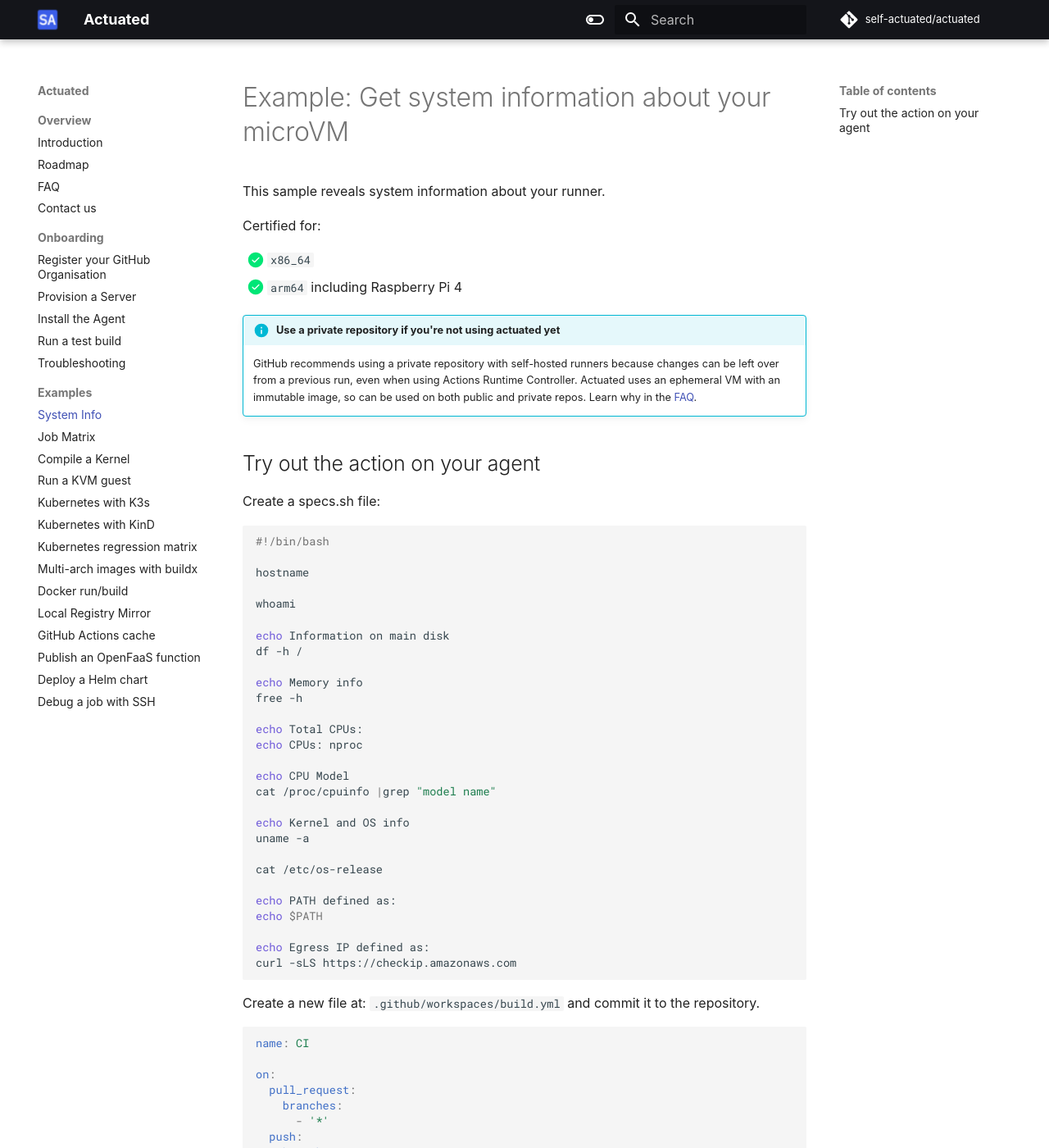
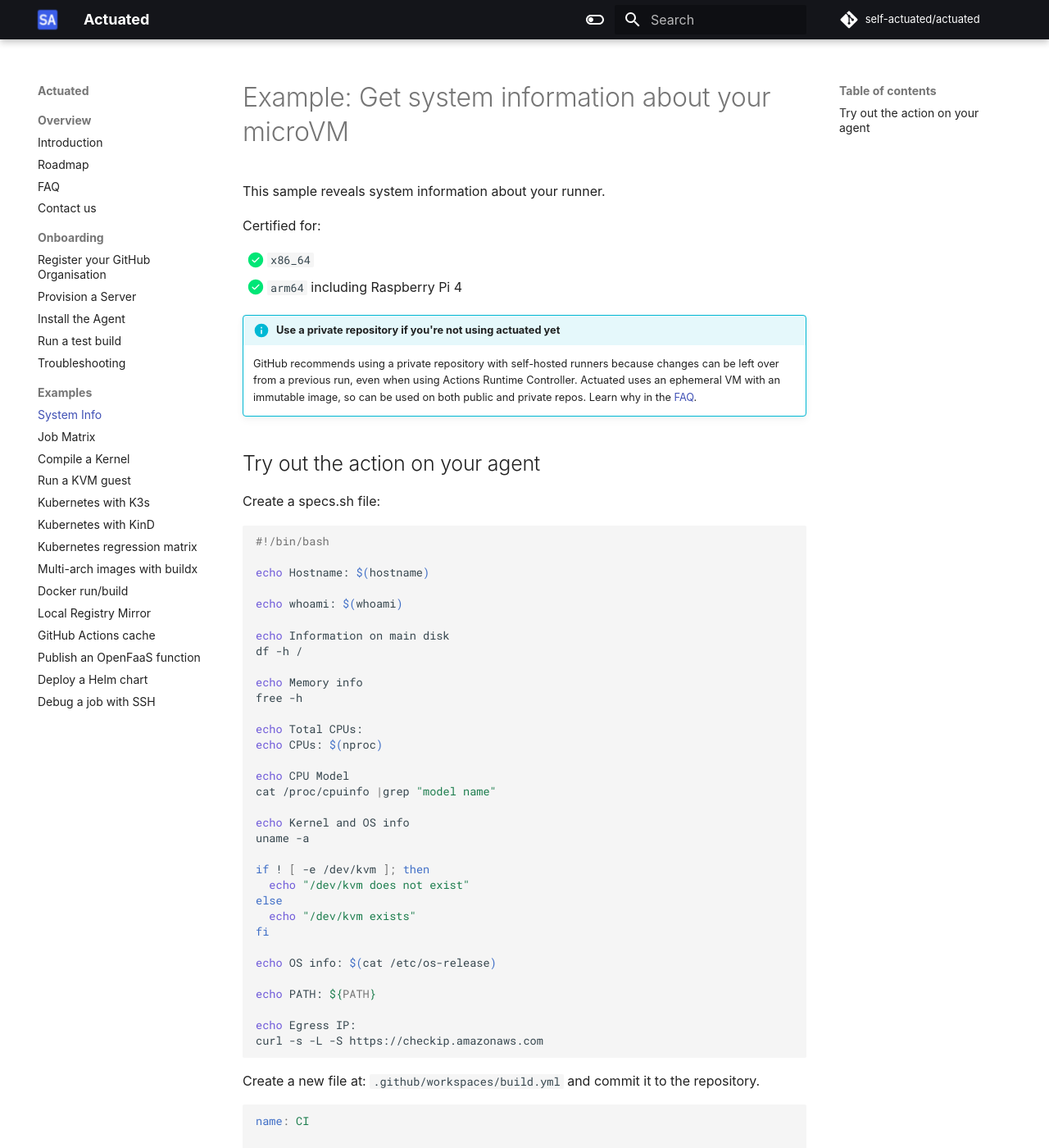
Before and after one commit to welteki/docs.actuated.dev, an MkDocs documentation site: the page built from docs/examples/system-info.md, in a window 1280 px wide and 1400 px high. Shown: the whole window at 82% size. Built offline with MkDocs 1.6.1 and Material for MkDocs 9.7.7, drawn with Linux system fonts in a browser that asks for light colours; some web fonts are replaced.

Commit message:
Add extra commands to system-info job
Signed-off-by: Alex Ellis (OpenFaaS Ltd) <alexellis2@gmail.com>

````diff
--- a/docs/examples/system-info.md
+++ b/docs/examples/system-info.md
@@ -17,9 +17,9 @@
 ```bash
 #!/bin/bash
 
-hostname
+echo Hostname: $(hostname)
 
-whoami
+echo whoami: $(whoami)
 
 echo Information on main disk
 df -h /
@@ -28,7 +28,7 @@
 free -h
 
 echo Total CPUs:
-echo CPUs: nproc
+echo CPUs: $(nproc)
 
 echo CPU Model
 cat /proc/cpuinfo |grep "model name"
@@ -36,13 +36,18 @@
 echo Kernel and OS info
 uname -a
 
-cat /etc/os-release
+if ! [ -e /dev/kvm ]; then
+  echo "/dev/kvm does not exist"
+else
+  echo "/dev/kvm exists"
+fi
 
-echo PATH defined as:
-echo $PATH
+echo OS info: $(cat /etc/os-release)
 
-echo Egress IP defined as:
-curl -sLS https://checkip.amazonaws.com
+echo PATH: ${PATH}
+
+echo Egress IP:
+curl -s -L -S https://checkip.amazonaws.com
 ```
 
 Create a new file at: `.github/workspaces/build.yml` and commit it to the repository.
````
